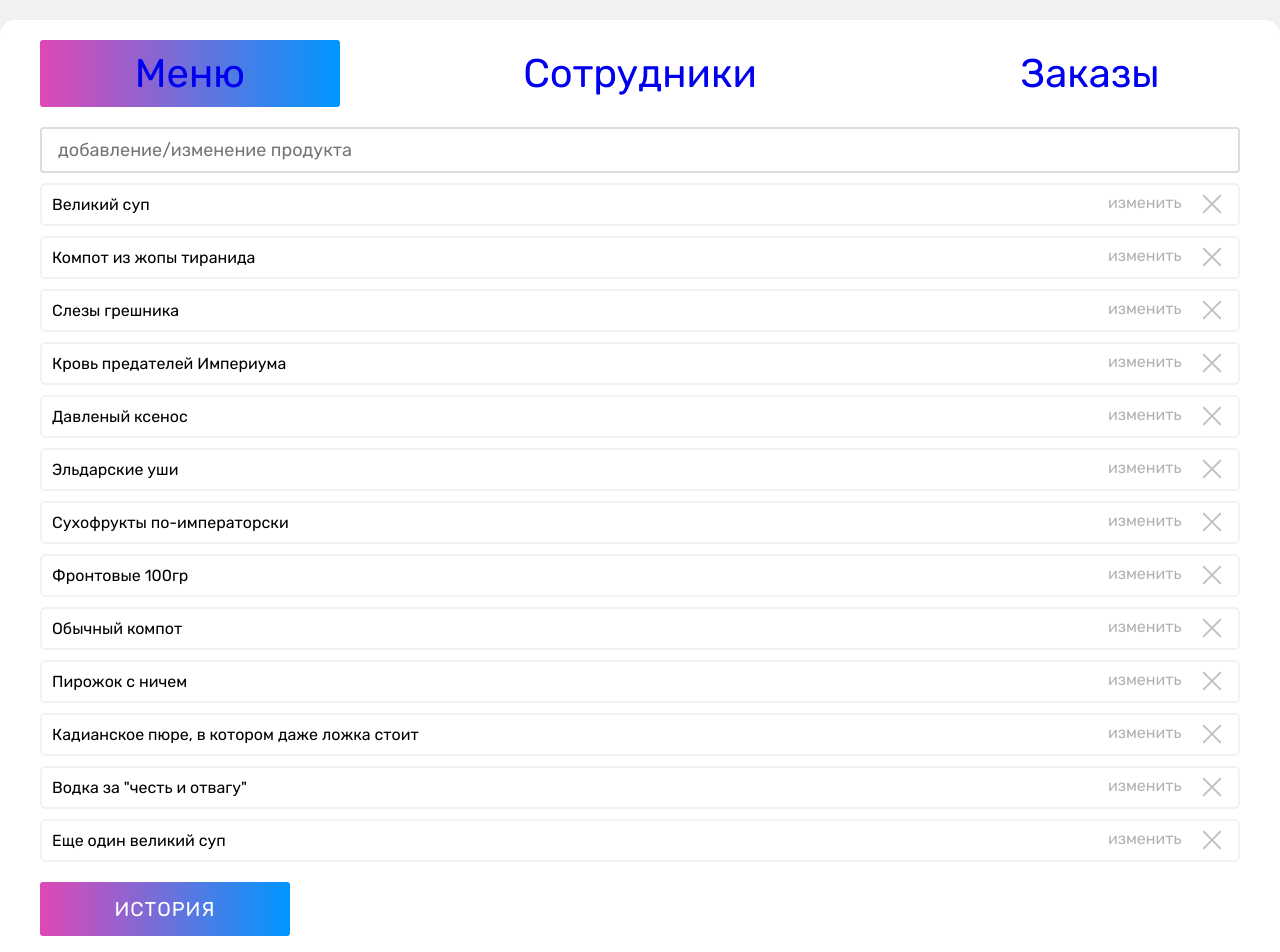
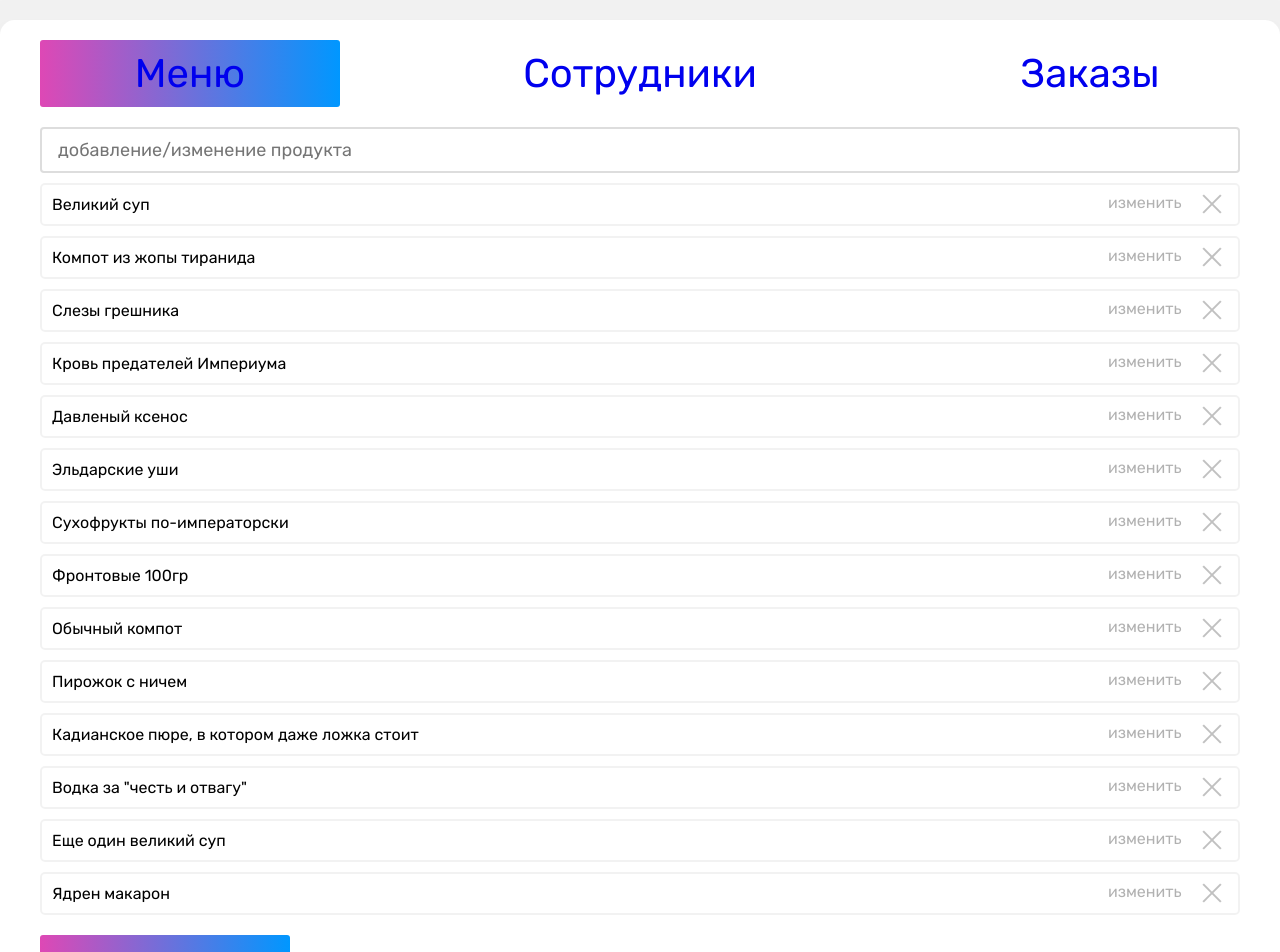
Before and after one commit to ExUngueLeonem/test-task-foodmenu, a React (Create React App) app: page /admin/menu in a window 1280 px wide. Shown: the top 952 px of the page. Built offline with nearby package versions, Linux system fonts and the light colour scheme; data requests are answered from the project's data file.

Commit message:
Item list

```diff
--- a/db.json
+++ b/db.json
@@ -51,6 +51,10 @@
     {
       "id": "2022-03-12T17:57:02.471Z",
       "food": "Еще один великий суп"
+    },
+    {
+      "id": "2022-03-12T19:55:41.756Z",
+      "food": "Ядрен макарон"
     }
   ],
   "staff": [
--- /dev/null
+++ b/src/components/ItemList/ItemList.jsx
@@ -0,0 +1,24 @@
+import React from 'react';
+import styles from "./ItemList.module.scss";
+
+const itemList = ({
+    item,
+    onDeleteHandler,
+    onPutHandler
+}) => {
+    return (
+        <div className={styles.item_list}>
+            {item.map((itemItem) => {
+                return (
+                    <div key={itemItem.id} className={styles.item_list__inner}>
+                        <span>{itemItem.food}</span>
+                        <div className={styles.btn_delete} onClick={(e) => onDeleteHandler(itemItem.id)}></div>
+                        <div className={styles.btn_put} onClick={(e) => onPutHandler(itemItem.id)}>изменить</div>
+                    </div>
+                )
+            })}
+        </div>
+    );
+};
+
+export default itemList;
--- a/src/components/MenuList/MenuList.module.scss
+++ b/src/components/ItemList/ItemList.module.scss
@@ -1,6 +1,6 @@
 @import "../../style/mixins.scss";
 
-.menu_list {
+.item_list {
     &__inner {
         display: block;
         padding: 10px;
--- /dev/null
+++ b/src/components/ItemList/index.js
@@ -0,0 +1,2 @@
+import ItemList from "./ItemList";
+export default ItemList;
--- a/src/components/MenuList/MenuList.jsx
+++ /dev/null
@@ -1,24 +0,0 @@
-import React from 'react';
-import styles from "./MenuList.module.scss";
-
-const MenuList = ({
-    menu,
-    onDeleteHandler,
-    onPutHandler
-}) => {
-    return (
-        <div className={styles.menu_list}>
-            {menu.map((menuItem) => {
-                return (
-                    <div key={menuItem.id} className={styles.menu_list__inner}>
-                        <span>{menuItem.food}</span>
-                        <div className={styles.btn_delete} onClick={(e) => onDeleteHandler(menuItem.id)}></div>
-                        <div className={styles.btn_put} onClick={(e) => onPutHandler(menuItem.id)}>изменить</div>
-                    </div>
-                )
-            })}
-        </div>
-    );
-};
-
-export default MenuList;
--- a/src/components/MenuList/index.js
+++ /dev/null
@@ -1,2 +0,0 @@
-import MenuList from "./MenuList";
-export default MenuList;
--- a/src/pages/AdminMenuPage/AdminMenuPage.jsx
+++ b/src/pages/AdminMenuPage/AdminMenuPage.jsx
@@ -1,7 +1,7 @@
 import React, { useEffect, useState } from 'react';
 import styles from './AdminMenuPage.module.scss';
 import AdminHeader from '../../components/AdminHeader';
-import MenuList from '../../components/MenuList';
+import ItemList from '../../components/ItemList';
 import { SERVER_URL } from '../../html/const';
 import { axios } from '../../html/axios';
 
@@ -10,14 +10,38 @@ const AdminMenuPage = () => {
     const [menu, setMenu] = useState([])
     const [addFoodInput, setAddFoodInput] = useState('');
 
-    const fetchMenu = () => {
-        axios.get(SERVER_URL + '/menu')
+    //params = '/menu'
+    const fetchData = (path) => {
+       return axios.get(SERVER_URL + path)
             .then((res) => { setMenu(res.data) })
             .catch(error => { console.log(error) });
     }
 
+    //console.log(fetchData('/menu'))
+
+
+    //это заготовка под вынос
+    //path = '/menu', data = {id: new Date(), food: addFoodInput}}
+     const postData = (path, data) => {
+        return axios.post(SERVER_URL + path, data
+        ).then(
+            fetchData('/menu')
+        ).catch(error => {
+            console.log(error);
+        });
+    }
+
+    const deleteData = (path, itemId) => {
+        return axios.delete(SERVER_URL + path +'/' + itemId)
+            .then(resp => {
+                console.log(resp.data)
+            }).catch(error => {
+                console.log(error);
+            })
+    }
+
     useEffect(
-        fetchMenu, []
+        () => fetchData('/menu'), []
     );
 
     const addFoodInputOnChangeHandler = (e) => {
@@ -26,37 +50,43 @@ const AdminMenuPage = () => {
     };
 
     const onSubmitHandler = (e) => {
+        const id = new Date();
+
         e.preventDefault();
         setMenu(menu.concat({
-            id: new Date(),
+            id: id,
             food: addFoodInput
         }))
-        console.log(menu);
+
+        //postData это надо рефакторить и выносить
         axios.post(SERVER_URL + '/menu', {
-            id: new Date(),
+            id: id,
             food: addFoodInput
         }).then(resp => {
             console.log(resp);
+            fetchData('/menu')
+        }).catch(error => {
+            console.log(error);
+        });
+
+        setAddFoodInput('');
+    };
+
+    const onPutHandler = (itemId) => {
+        axios.put(SERVER_URL + '/menu' + '/' + itemId, {
+            id: itemId,
+            food: addFoodInput
+        }).then(resp => {
+            console.log(resp.data);
+            fetchData('/menu')
         }).catch(error => {
             console.log(error);
         });
         setAddFoodInput('');
-    };
-
-    const onPutHandler = (itemId) => {
-        axios.put(SERVER_URL + '/menu/' + itemId, {
-            id: itemId,
-            food: addFoodInput
-        }).then(resp => {
-            console.log(resp.data);
-        }).catch(error => {
-            console.log(error);
-        }).then(() => fetchMenu())
-        setAddFoodInput('');
     }
 
     const onDeleteHandler = (itemId) => {
-        axios.delete(SERVER_URL + '/menu/' + itemId)
+        axios.delete(SERVER_URL + '/menu' + '/' + itemId)
             .then(resp => {
                 console.log(resp.data)
             }).catch(error => {
@@ -85,8 +115,8 @@ const AdminMenuPage = () => {
                     ></input>
                 </form>
 
-                <MenuList
-                    menu={menu}
+                <ItemList
+                    item={menu}
                     onPutHandler={onPutHandler}
                     onDeleteHandler={onDeleteHandler}
                 />
```
Also changed, not shown: src/services/GotService.js (added, +58 -0 lines), note.txt.
